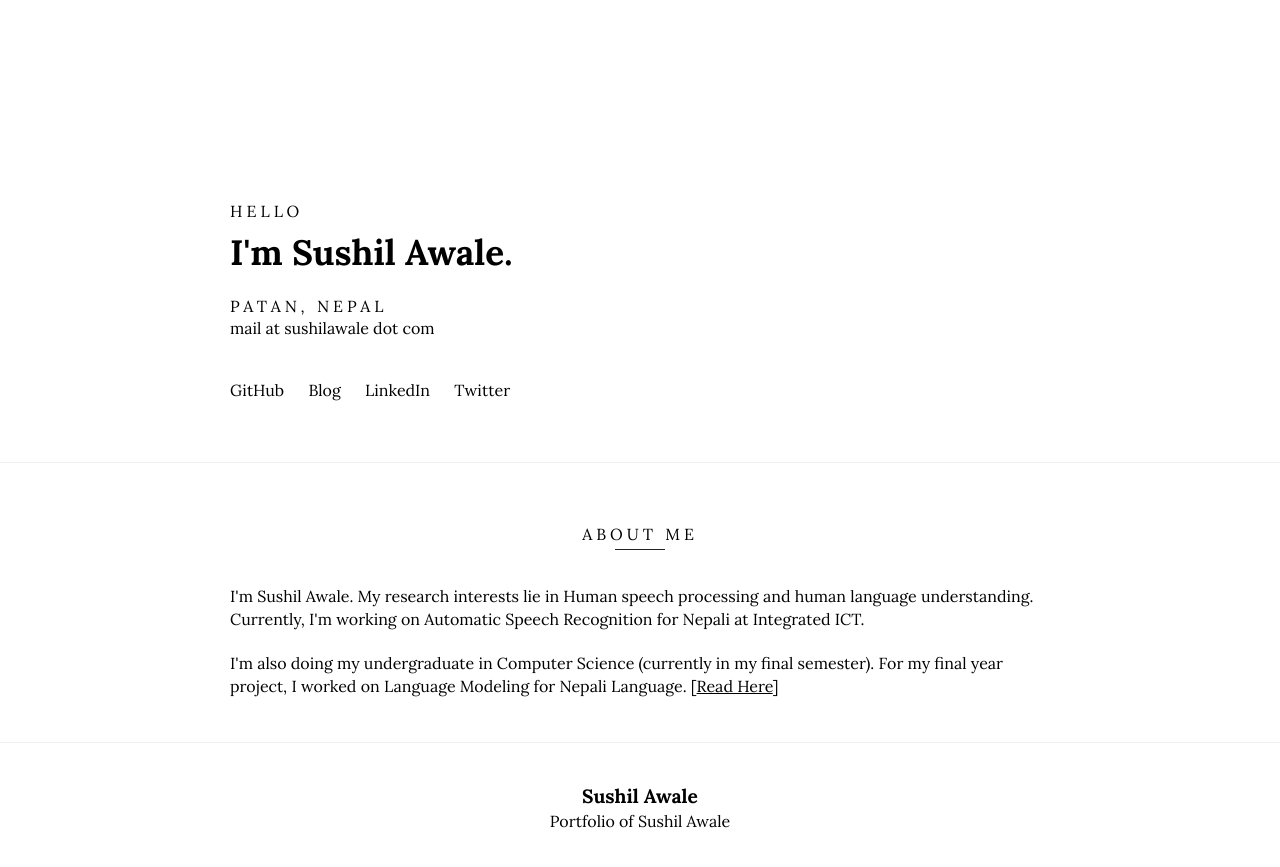
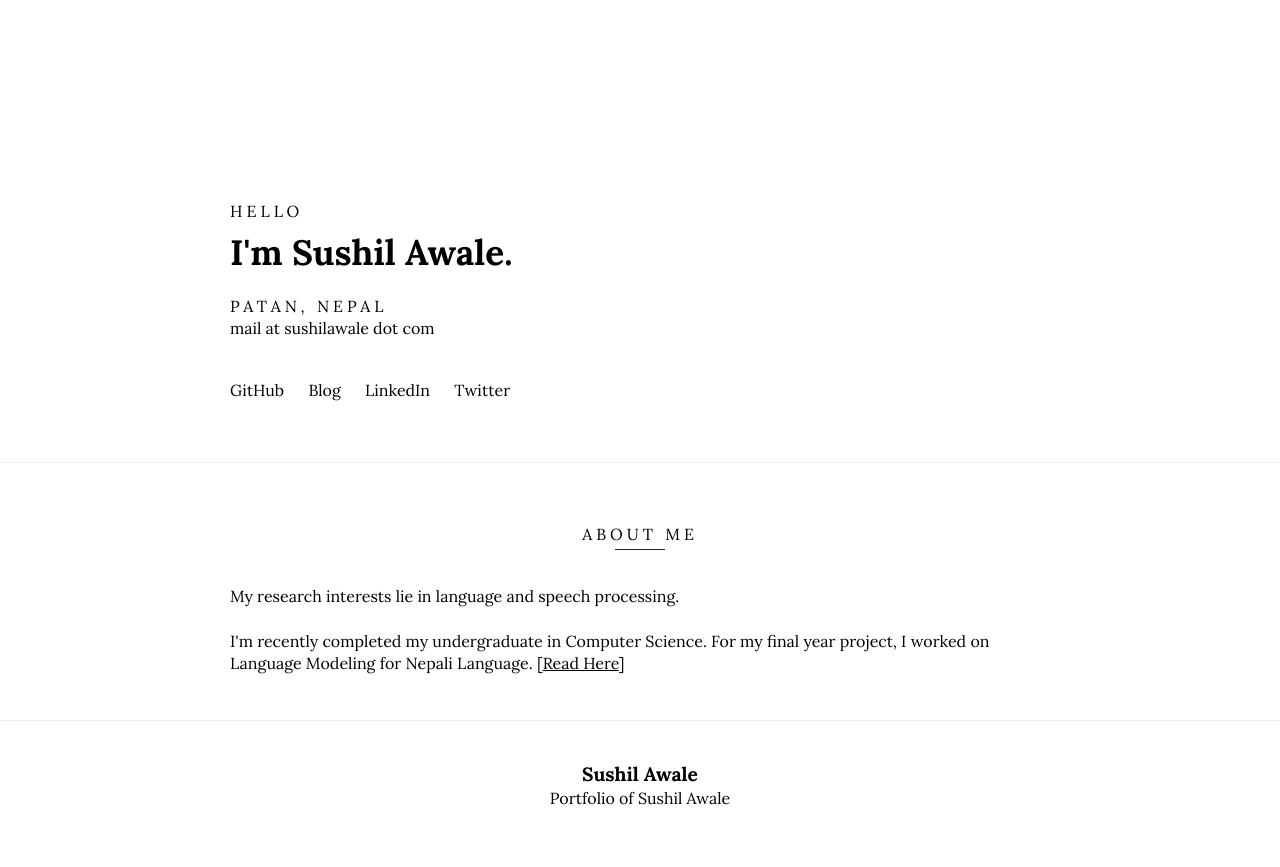
Before and after one commit to awalesushil/awalesushil.github.io, a Jekyll site: the page built from index.html, in a window 1280 px wide. Shown: the top 867 px of the page. Built offline with Jekyll 4.4.1, drawn with Linux system fonts in a browser that asks for light colours.

Commit message:
Updated about me

```diff
--- a/_includes/about.html
+++ b/_includes/about.html
@@ -1,11 +1,10 @@
 <h3 class="section-title">About Me</h3>
 <p>
-    I'm Sushil Awale. My research interests lie in Human speech processing and human language understanding.
-    Currently, I'm working on Automatic Speech Recognition for Nepali at Integrated ICT.
+    My research interests lie in language and speech processing.
 <p>
     <br/>
 </p>
-    I'm also doing my undergraduate in Computer Science (currently in my final semester). For my final year
+    I'm recently completed my undergraduate in Computer Science. For my final year
     project, I worked on Language Modeling for Nepali Language. <a href="pdf/sushilawale_lm_np.pdf" target="_blank">[<u>Read Here</u>]</a>
 </p>
     <br/>
```
